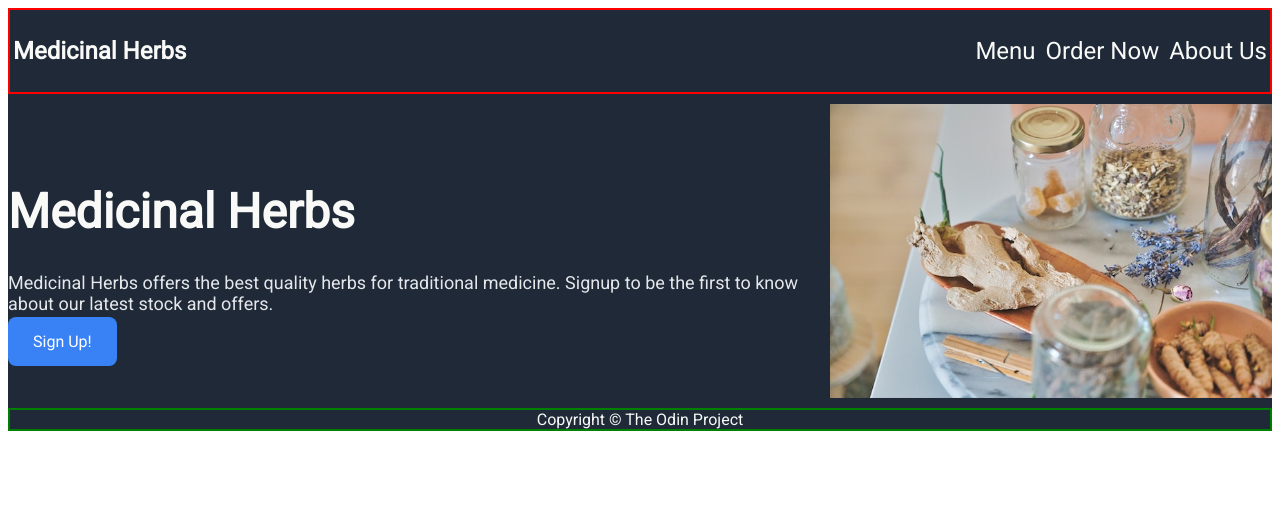
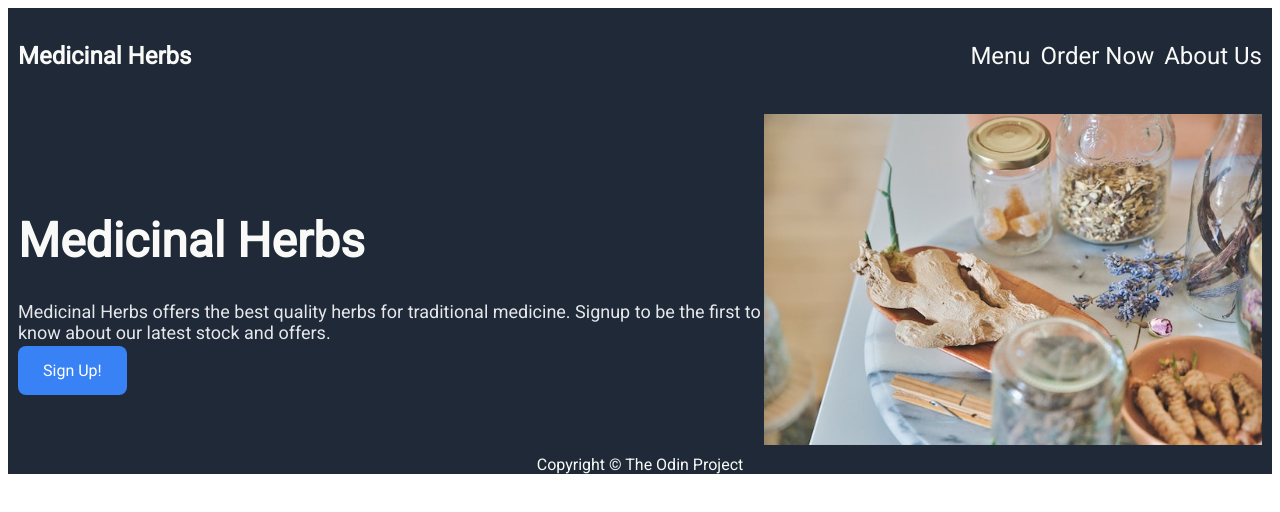
Before and after one commit to TLJB21/landing-page, a plain HTML site: page index.html in a window 1280 px wide. Drawn offline with Linux system fonts and the light colour scheme.

Commit message:
fixed header and hero, added images

```diff
--- a/index.html
+++ b/index.html
@@ -22,8 +22,9 @@
             <p class="info">Medicinal Herbs offers the best quality herbs for traditional medicine. Signup to be the first to know about our latest stock and offers.</p>
             <a href = "#" style="button">Sign Up!</a>
         </div>
-        <img class="ow" src="./images/image01.jpg">
+        <img class="ow" src="./images/image01.jpg" alt="picture of ginger">
     </div>
+
     <div class="footer">Copyright © The Odin Project</div>
 
 </body>
--- a/style.css
+++ b/style.css
@@ -9,12 +9,11 @@
     display:flex;
     justify-content: space-between;
     align-items: center;
-    border: 2px solid red;
     font-family: Roboto;
     background-color: #1F2937;
     color: #F9FAF8;
     font-size: 24px;
-    padding:3px
+    padding: 10px;
 }
 
 .logo {
@@ -37,15 +36,21 @@
 
 .intro {
     display: flex;
-    justify-content: space-between;
     align-items: center;
     background-color:  #1F2937;
     font-family: Roboto;
-    padding-top: 10px;
-    padding-bottom: 10px;
+    padding:10px;
 }
 
+.hero {
+    flex: 1;
+    min-width: 60%;
+}
 
+.ow {
+    flex: 1;
+    max-width:40%;
+}
 
 .intro h1 {
     font-weight: 800;
@@ -67,16 +72,32 @@
     color: white;
 }
 
-.intro img {
-    width: 35%;
-    height:35%;
+.photo {
+    display: flex;
+    align-items: center;
+}
+
+.highlight {
+    display: inline-block;
+    text-align: center;
+    font-family: Roboto;
+}
+
+.photo {
+    display:flex;
+    justify-content: center;
+
+}
+
+.photo img {
+    width:100px;
+    height:100px;
 }
 
 .footer {
     display: flex;
     justify-content: center;
     align-items: center;
-    border: 2px solid green;
     font-family: Roboto;
     background-color: #1F2937;
     color: #F9FAF8;
```
Also changed, not shown: images/image02.jpg (added), images/image03.jpg (added), 2 other files.
